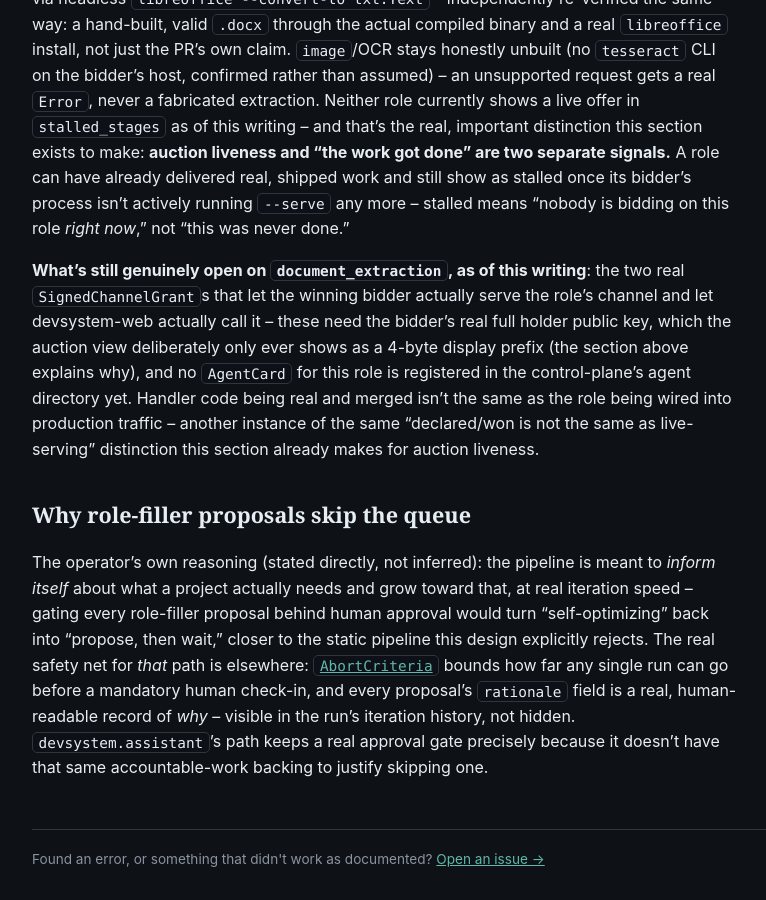
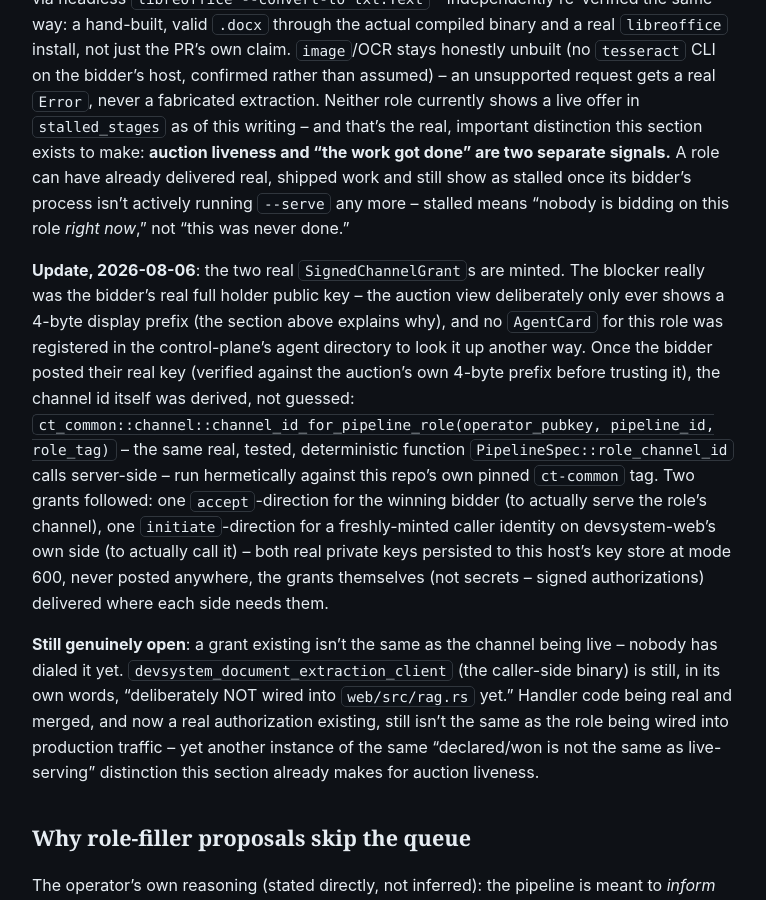
Before and after one commit to scimbe/CADS-devsystem-docs, a Jekyll site: the page built from _explanation/self-optimizing-pipeline.md, in a window 1280 px wide and 900 px high, scrolled down 3044 px. Shown: the whole window, without its empty margins (322-1088 px from the left). Built offline with Jekyll 4.4.1, drawn with Linux system fonts in a browser that asks for light colours.

Commit message:
explanation: document the two real SignedChannelGrants now minted
Updates the "still genuinely open" note this page carried since the DOCX
extraction increment -- the blocker (discovering the bidder's real full
holder pubkey) was resolved on CADS-devsystem issue #14, and both real
grants (accept for the winning bidder, initiate for devsystem-web's own
future caller identity) were minted using the real, tested
channel_id_for_pipeline_role derivation. Also names honestly what's still
open: the channel isn't live yet, just authorized -- another instance of
this page's own "declared/won is not the same as live-serving" point.

Hermetic Jekyll build confirmed clean; spot-checked in the rendered _site
output before cleanup.

Co-Authored-By: Claude Sonnet 5 <noreply@anthropic.com>
Claude-Session: https://claude.ai/code/session_018FkngvdKnmVcAT84EZe7Ur

```diff
--- a/_explanation/self-optimizing-pipeline.md
+++ b/_explanation/self-optimizing-pipeline.md
@@ -103,14 +103,26 @@ have already delivered real, shipped work and still show as stalled once its bid
 actively running `--serve` any more -- stalled means "nobody is bidding on this role *right now*,"
 not "this was never done."
 
-**What's still genuinely open on `document_extraction`, as of this writing**: the two real
-`SignedChannelGrant`s that let the winning bidder actually serve the role's channel and let
-devsystem-web actually call it -- these need the bidder's real full holder public key, which the
-auction view deliberately only ever shows as a 4-byte display prefix (the section above explains
-why), and no `AgentCard` for this role is registered in the control-plane's agent directory yet.
-Handler code being real and merged isn't the same as the role being wired into production traffic --
-another instance of the same "declared/won is not the same as live-serving" distinction this section
-already makes for auction liveness.
+**Update, 2026-08-06**: the two real `SignedChannelGrant`s are minted. The blocker really was the
+bidder's real full holder public key -- the auction view deliberately only ever shows a 4-byte
+display prefix (the section above explains why), and no `AgentCard` for this role was registered in
+the control-plane's agent directory to look it up another way. Once the bidder posted their real key
+(verified against the auction's own 4-byte prefix before trusting it), the channel id itself was
+derived, not guessed: `ct_common::channel::channel_id_for_pipeline_role(operator_pubkey, pipeline_id,
+role_tag)` -- the same real, tested, deterministic function `PipelineSpec::role_channel_id` calls
+server-side -- run hermetically against this repo's own pinned `ct-common` tag. Two grants followed:
+one `accept`-direction for the winning bidder (to actually serve the role's channel), one
+`initiate`-direction for a freshly-minted caller identity on devsystem-web's own side (to actually
+call it) -- both real private keys persisted to this host's key store at mode 600, never posted
+anywhere, the grants themselves (not secrets -- signed authorizations) delivered where each side
+needs them.
+
+**Still genuinely open**: a grant existing isn't the same as the channel being live -- nobody has
+dialed it yet. `devsystem_document_extraction_client` (the caller-side binary) is still, in its own
+words, "deliberately NOT wired into `web/src/rag.rs` yet." Handler code being real and merged, and
+now a real authorization existing, still isn't the same as the role being wired into production
+traffic -- yet another instance of the same "declared/won is not the same as live-serving"
+distinction this section already makes for auction liveness.
 
 ## Why role-filler proposals skip the queue
 
```
